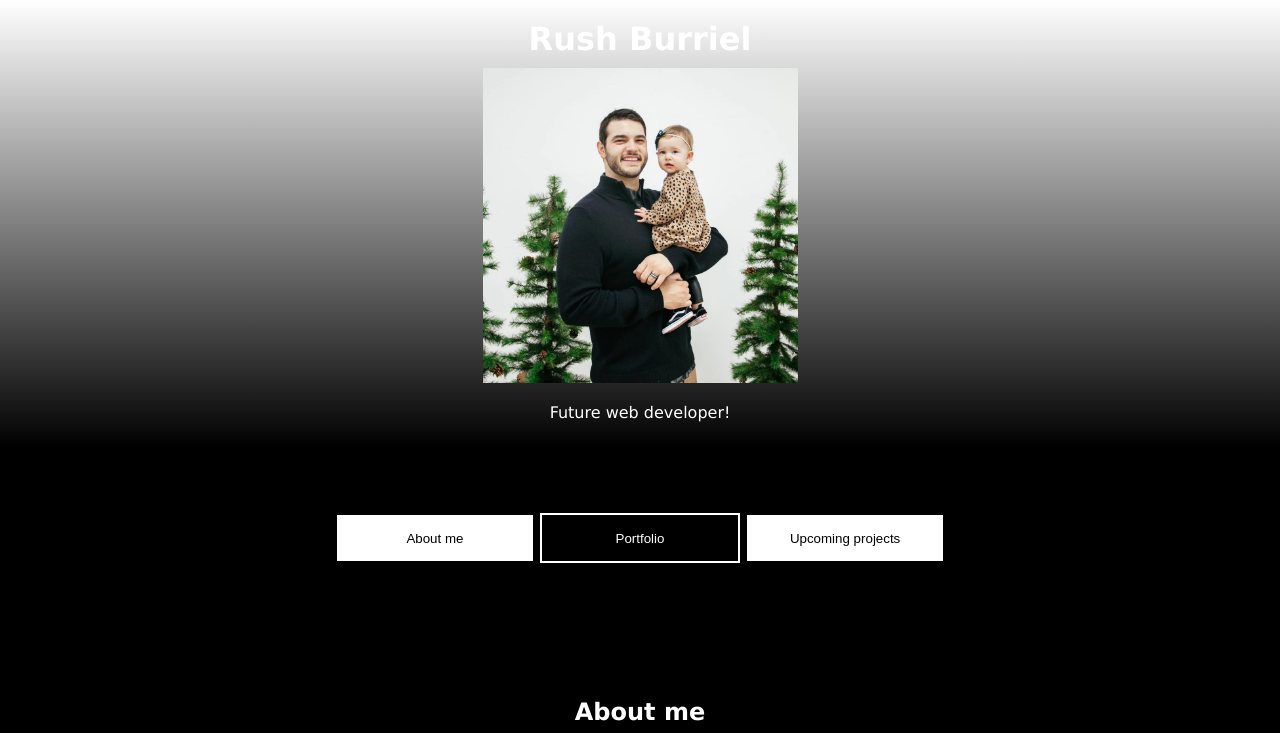
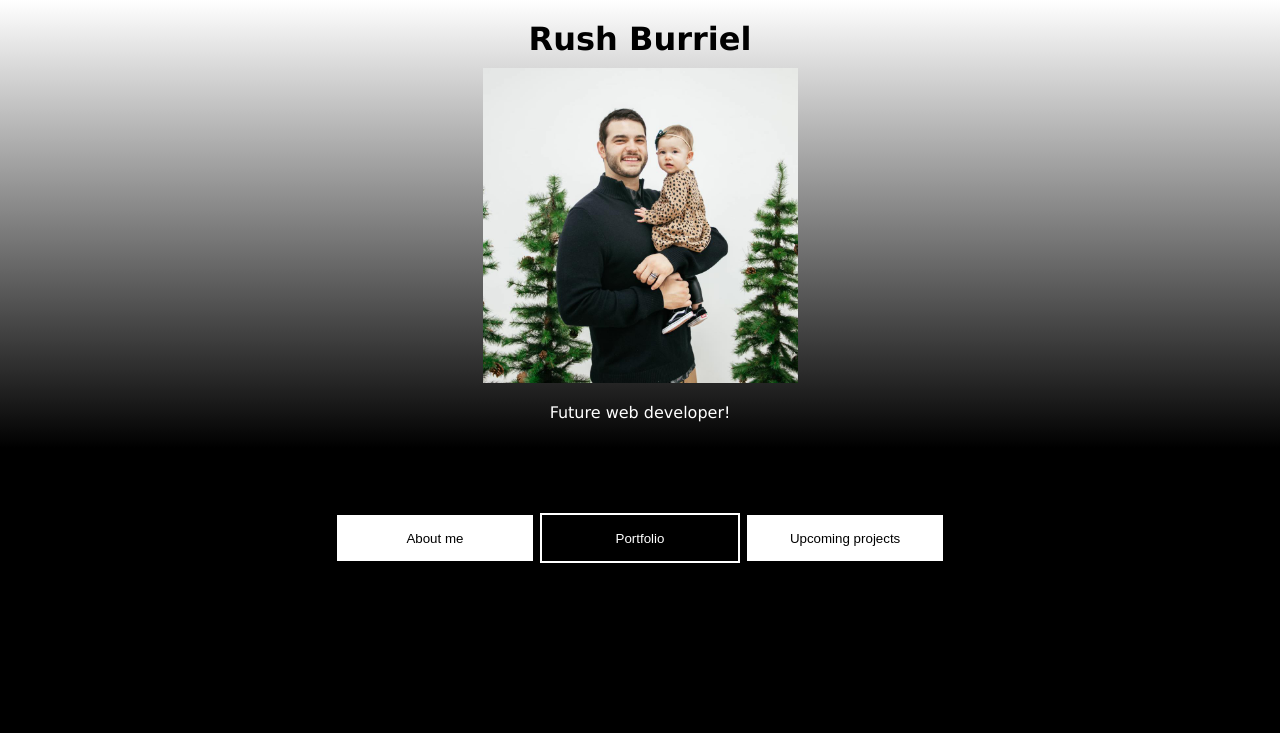
Before and after one commit to burrielrush/RushBurrielPortfolio, a plain HTML site: page index.html in a window 1280 px wide. Shown: the top 733 px of the page. Drawn offline with Linux system fonts and the light colour scheme.

Commit message:
changed color of name in header to black to make it easier to read, ensured that github live deployment link is working and not throwing a 404 error

```diff
--- a/style.css
+++ b/style.css
@@ -3,7 +3,7 @@
 }
 
 body {
-    font-family:Verdana, Geneva, Tahoma, sans-serif;
+  font-family: Verdana, Geneva, Tahoma, sans-serif;
   margin: 0;
   background-color: rgb(0, 0, 0);
 }
@@ -26,8 +26,6 @@ nav {
 main {
   display: flex;
 }
-
-
 
 .section-1 {
   background: none;
@@ -57,7 +55,7 @@ footer {
   border: none;
   padding: 20px;
   text-align: center;
-    background: linear-gradient(to bottom, black, white);;
+  background: linear-gradient(to bottom, black, white);
   color: white;
 }
 
@@ -67,7 +65,6 @@ footer {
   margin: 50px;
   gap: 10px;
 }
-
 
 .button-1 {
   color: black;
@@ -105,7 +102,6 @@ img {
   width: 50%;
   height: auto;
 }
-
 
 .aboutme {
   border: none;
@@ -150,6 +146,7 @@ a {
 }
 
 h1 {
+  color: black;
   margin: 10px auto;
   flex: wrap;
   width: auto;
```
Lines whose indentation alone changed are shown as unchanged.
